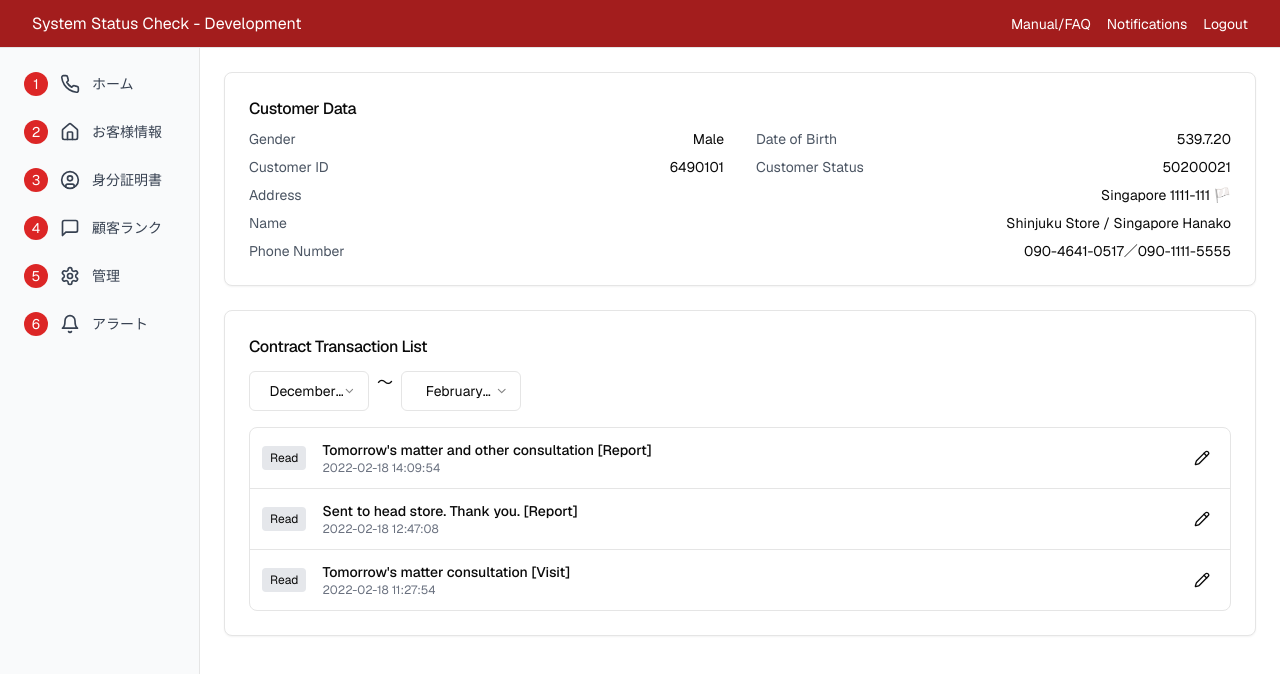
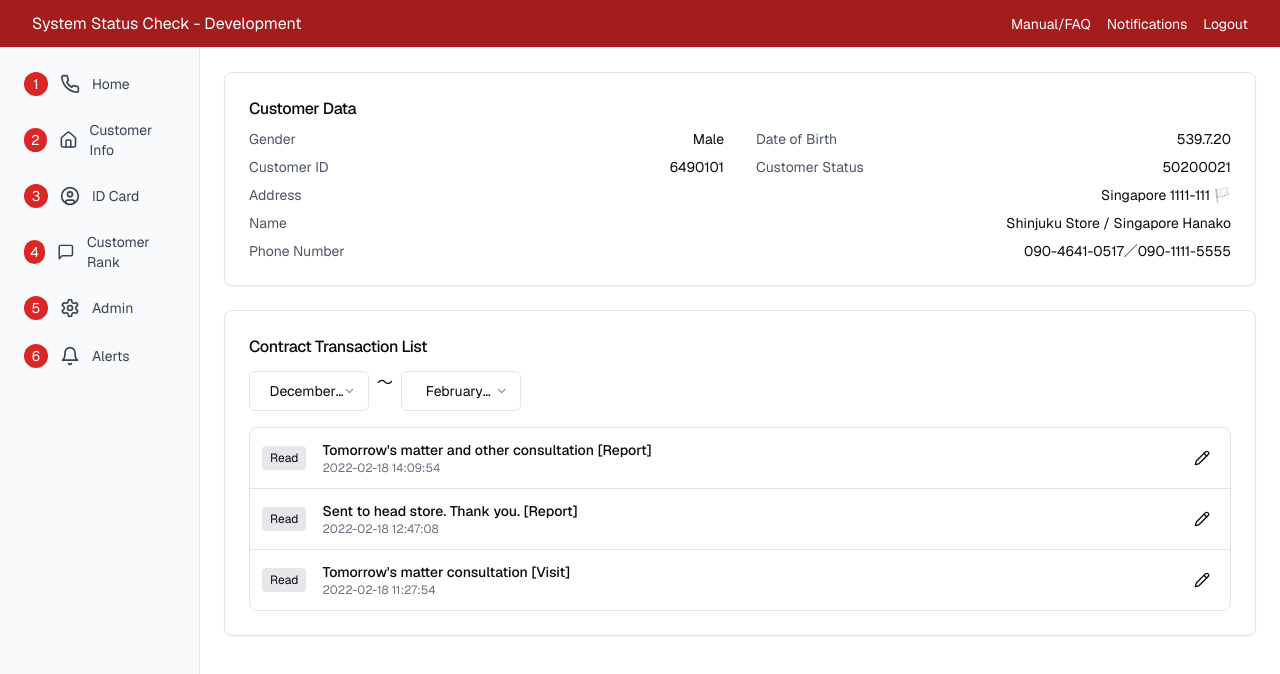
Before and after one commit to girishlade111/customer-management, a Next.js app: page / in a window 1280 px wide. Shown: the top 674 px of the page. Built offline with nearby package versions, Linux system fonts and the light colour scheme.

Commit message:
refactor: update navigation menu labels to English for consistency

```diff
--- a/layout.tsx
+++ b/layout.tsx
@@ -33,42 +33,42 @@ export default function Layout({ children }: LayoutProps) {
                 1
               </div>
               <Phone className="w-5 h-5" />
-              <span className="text-sm">ホーム</span>
+              <span className="text-sm">Home</span>
             </Link>
             <Link href="#" className="flex items-center gap-3 p-2 rounded-lg hover:bg-gray-100 text-gray-700">
               <div className="flex items-center justify-center w-6 h-6 rounded-full bg-red-600 text-white text-sm">
                 2
               </div>
               <Home className="w-5 h-5" />
-              <span className="text-sm">お客様情報</span>
+              <span className="text-sm">Customer Info</span>
             </Link>
             <Link href="#" className="flex items-center gap-3 p-2 rounded-lg hover:bg-gray-100 text-gray-700">
               <div className="flex items-center justify-center w-6 h-6 rounded-full bg-red-600 text-white text-sm">
                 3
               </div>
               <UserCircle className="w-5 h-5" />
-              <span className="text-sm">身分証明書</span>
+              <span className="text-sm">ID Card</span>
             </Link>
             <Link href="#" className="flex items-center gap-3 p-2 rounded-lg hover:bg-gray-100 text-gray-700">
               <div className="flex items-center justify-center w-6 h-6 rounded-full bg-red-600 text-white text-sm">
                 4
               </div>
               <MessageSquare className="w-5 h-5" />
-              <span className="text-sm">顧客ランク</span>
+              <span className="text-sm">Customer Rank</span>
             </Link>
             <Link href="#" className="flex items-center gap-3 p-2 rounded-lg hover:bg-gray-100 text-gray-700">
               <div className="flex items-center justify-center w-6 h-6 rounded-full bg-red-600 text-white text-sm">
                 5
               </div>
               <Settings className="w-5 h-5" />
-              <span className="text-sm">管理</span>
+              <span className="text-sm">Admin</span>
             </Link>
             <Link href="#" className="flex items-center gap-3 p-2 rounded-lg hover:bg-gray-100 text-gray-700">
               <div className="flex items-center justify-center w-6 h-6 rounded-full bg-red-600 text-white text-sm">
                 6
               </div>
               <Bell className="w-5 h-5" />
-              <span className="text-sm">アラート</span>
+              <span className="text-sm">Alerts</span>
             </Link>
           </nav>
         </aside>
```
